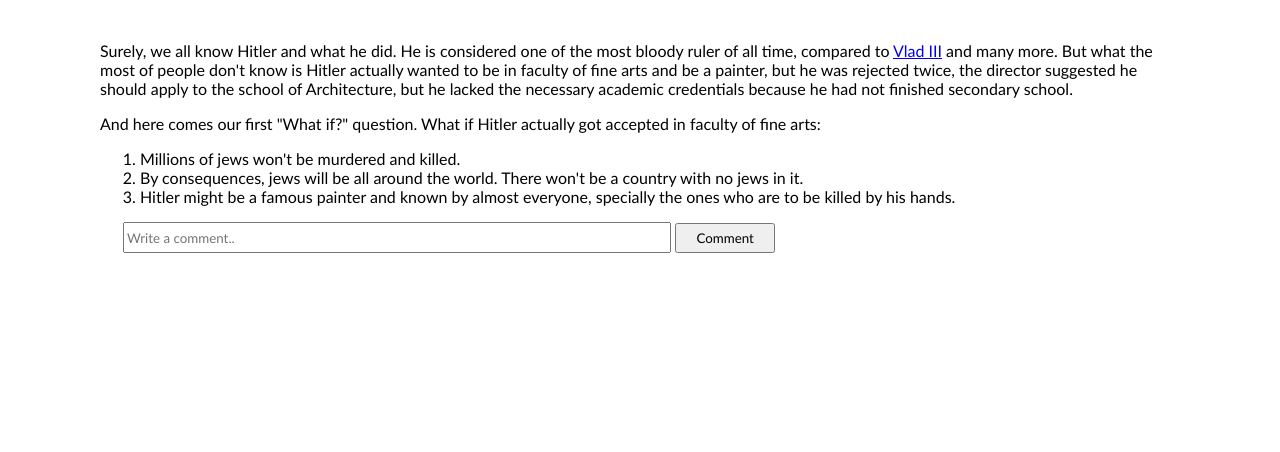
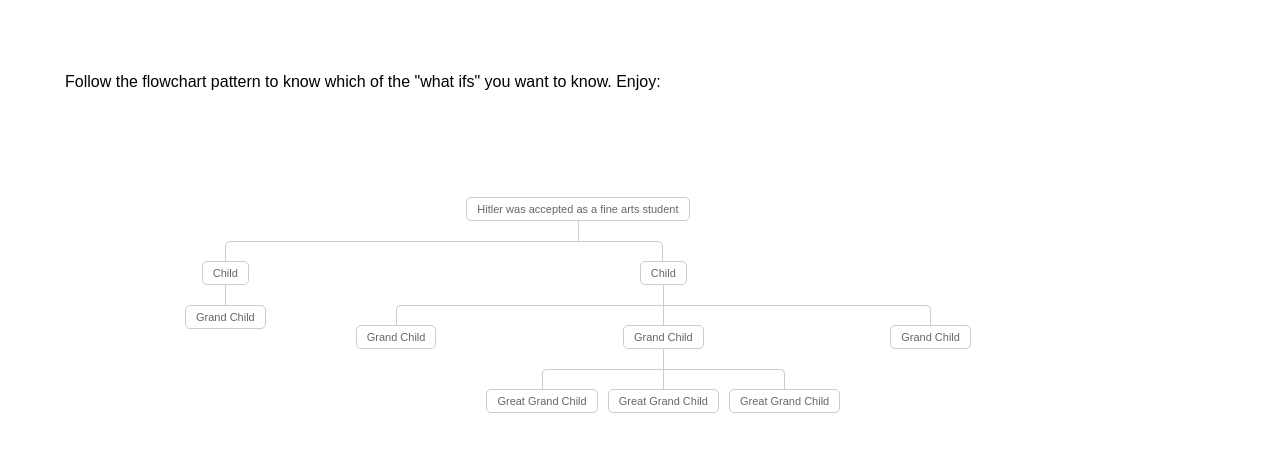
Before and after one commit to tarek7669/What-If-, a plain HTML site: page Hitler.html in a window 1280 px wide. Drawn offline with Linux system fonts and the light colour scheme.

Commit message:
latest update

```diff
--- a/Hitler.css
+++ b/Hitler.css
@@ -1,22 +1,118 @@
 *
 {
-	font-family: "Trebuchet MS", Helvetica, sans-serif;
+	font-family: arial, verdana, tahoma;
+	text-align: justify;
+	padding: 35px;
 }
 
 .container
 {
-	margin: 41px 100px 0px;
+	margin: -32px -40px 0px;
 }
 
-.commentInput
+.notify
 {
-	margin-left: 23px;
-	width: 50%;
-	height: 25px;
+	opacity: 0.5;
+	font-style: italic;
 }
 
-.commentButton
-{
-	width: 100px;
-	height: 30px;
+/*flowchart*/
+/** {margin: 0; padding: 35px;}*/
+
+.tree ul {
+	padding-top: 20px; position: relative;
+
+	transition: all 0.5s;
+	-webkit-transition: all 0.5s;
+	-moz-transition: all 0.5s;
 }
+
+.tree li {
+	float: left; text-align: center;
+	list-style-type: none;
+	position: relative;
+	padding: 20px 5px 0 5px;
+
+	transition: all 0.5s;
+	-webkit-transition: all 0.5s;
+	-moz-transition: all 0.5s;
+}
+
+/*We will use ::before and ::after to draw the connectors*/
+
+.tree li::before, .tree li::after{
+	content: '';
+	position: absolute; top: 0; right: 50%;
+	border-top: 1px solid #ccc;
+	width: 50%; height: 20px;
+}
+.tree li::after{
+	right: auto; left: 50%;
+	border-left: 1px solid #ccc;
+}
+
+/*We need to remove left-right connectors from elements without
+any siblings*/
+.tree li:only-child::after, .tree li:only-child::before {
+	display: none;
+}
+
+/*Remove space from the top of single children*/
+.tree li:only-child{ padding-top: 0;}
+
+/*Remove left connector from first child and
+right connector from last child*/
+.tree li:first-child::before, .tree li:last-child::after{
+	border: 0 none;
+}
+/*Adding back the vertical connector to the last nodes*/
+.tree li:last-child::before{
+	border-right: 1px solid #ccc;
+	border-radius: 0 5px 0 0;
+	-webkit-border-radius: 0 5px 0 0;
+	-moz-border-radius: 0 5px 0 0;
+}
+.tree li:first-child::after{
+	border-radius: 5px 0 0 0;
+	-webkit-border-radius: 5px 0 0 0;
+	-moz-border-radius: 5px 0 0 0;
+}
+
+/*Time to add downward connectors from parents*/
+.tree ul ul::before{
+	content: '';
+	position: absolute; top: 0; left: 50%;
+	border-left: 1px solid #ccc;
+	width: 0; height: 20px;
+}
+
+.tree li a{
+	border: 1px solid #ccc;
+	padding: 5px 10px;
+	text-decoration: none;
+	color: #666;
+	font-family: arial, verdana, tahoma;
+	font-size: 11px;
+	display: inline-block;
+
+	border-radius: 5px;
+	-webkit-border-radius: 5px;
+	-moz-border-radius: 5px;
+
+	transition: all 0.5s;
+	-webkit-transition: all 0.5s;
+	-moz-transition: all 0.5s;
+}
+
+/*Time for some hover effects*/
+/*We will apply the hover effect the the lineage of the element also*/
+.tree li a:hover, .tree li a:hover+ul li a {
+	background: #c8e4f8; color: #000; border: 1px solid #94a0b4;
+}
+/*Connector styles on hover*/
+.tree li a:hover+ul li::after,
+.tree li a:hover+ul li::before,
+.tree li a:hover+ul::before,
+.tree li a:hover+ul ul::before{
+	border-color:  #94a0b4;
+}
--- a/Hitler.html
+++ b/Hitler.html
@@ -16,7 +16,51 @@
         <link href="Hitler.css" rel="stylesheet" />
 </head>
 <body class = "container">
-	<section>
+
+    <section>
+        Follow the flowchart pattern to know which of the "what ifs" you want to know. Enjoy:
+    </section>
+
+    <div class="tree">
+        <ul>
+            <li>
+                <a href="#">Hitler was accepted as a fine arts student</a>
+                <ul>
+                    <li>
+                        <a href="#">Child</a>
+                        <ul>
+                            <li>
+                                <a href="#">Grand Child</a>
+                            </li>
+                        </ul>
+                    </li>
+                    <li>
+                        <a href="#">Child</a>
+                        <ul>
+                            <li><a href="#">Grand Child</a></li>
+                            <li>
+                                <a href="#">Grand Child</a>
+                                <ul>
+                                    <li>
+                                        <a href="#">Great Grand Child</a>
+                                    </li>
+                                    <li>
+                                        <a href="#">Great Grand Child</a>
+                                    </li>
+                                    <li>
+                                        <a href="#">Great Grand Child</a>
+                                    </li>
+                                </ul>
+                            </li>
+                            <li><a href="#">Grand Child</a></li>
+                        </ul>
+                    </li>
+                </ul>
+            </li>
+        </ul>
+    </div>
+
+	<!-- <section>
 		<p>
 			Surely, we all know Hitler and what he did. He is considered one of the most bloody ruler of all time, compared to <a href = "
 			https://en.wikipedia.org/wiki/Vlad_the_Impaler">Vlad III</a> and many more. But what the most of people don't know is Hitler actually wanted to be in faculty of fine arts and be a painter, but he was rejected twice, the director suggested he should apply to the school of Architecture, but he lacked the necessary academic credentials because he had not finished secondary school.
@@ -28,14 +72,12 @@
 				<li>By consequences, jews will be all around the world. There won't be a country with no jews in it.</li>
 				<li>Hitler might be a famous painter and known by almost everyone, specially the ones who are to be killed by his hands.</li>
 			</ol>
+		</p>
+        <p class = "notify">
+            IF YOU HAVE ANY FURTHER CONSEQUENCES PLEASE NOTIFY US. <span class="parenthesis">(even if it is not critical ;))</span>
+        </p>
 
-			<section class = "inputSection" id = "inputSection">
-				<input type="text" name="commentInput" class = "commentInput" id = "commentInput" placeholder="Write a comment..">
-				<button id = "commentButton" type = "SUBMIT" class = "commentButton" onclick="submit()">Comment</button>
-			</section>
-		</p>
-
-	</section>
+	</section> -->
 
 	<!-- <form id="myform" method="POST" action="">
             <input type="text" name="textbox" value="">
```
Also changed, not shown: Login.html (+2 -2 lines), index.html (+2 -2 lines), test.js (added, +12 -0 lines), package-lock.json (added), what if-logo/cover.png (added), what if-logo/default.png (added), what if-logo/info.txt (added), what if-logo/profile.png (added), what if-logo/vector/default-monochrome-black.svg (added), what if-logo/vector/default-monochrome-white.svg (added), what if-logo/vector/default-monochrome.svg (added), what if-logo/vector/default.svg (added), what if-logo/vector/isolated-layout.svg (added), what if-logo/vector/isolated-monochrome-black.svg (added), 1 more files, 1 other file.
